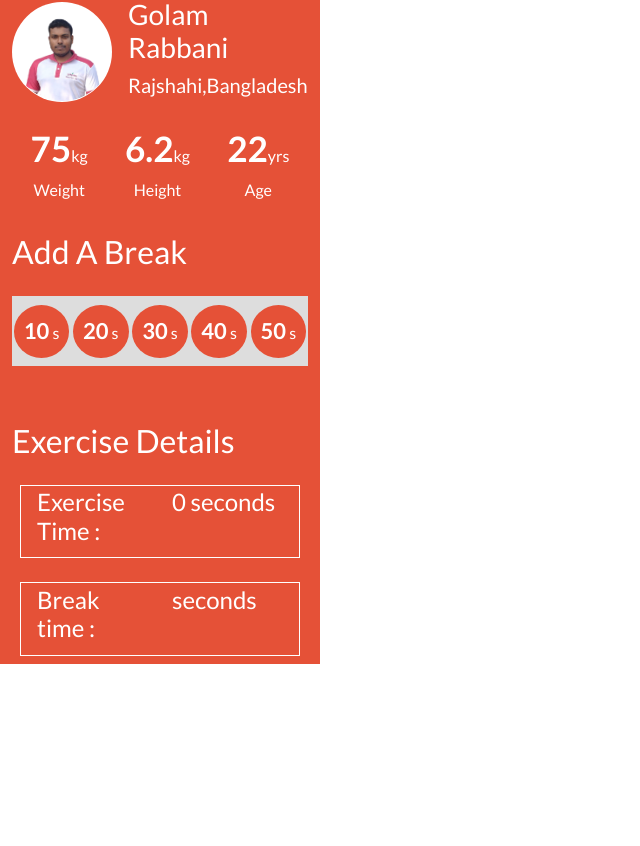
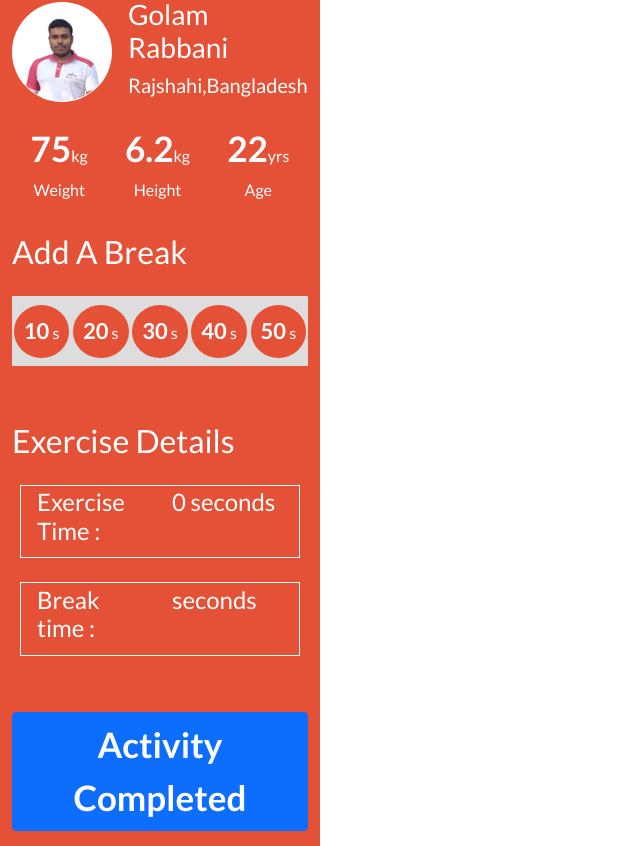
Before and after one commit to golamrabbani93/workout-world, a React (Create React App) app: page / in a window 1280 px wide. Shown: the part 1321-2167 px from the top of the page, without its empty margins (0-640 px from the left). Before the commit the page ends 1984 px from the top, so only its background shows below. Built offline with nearby package versions, Linux system fonts and the light colour scheme.

Commit message:
complete activity btn added

```diff
--- a/src/components/Profile/Profile.js
+++ b/src/components/Profile/Profile.js
@@ -32,6 +32,11 @@ const Profile = (props) => {
 				<Fitness></Fitness>
 				<Break getbreakTime={getbreakTime}></Break>
 				<Details total={total} breakTime={breakTime}></Details>
+				<div className="list-btn pt-5">
+					<button className="btn btn-primary  d-block m-auto mb-3 fitness-font ">
+						Activity Completed
+					</button>
+				</div>
 			</div>
 		</div>
 	);
```
